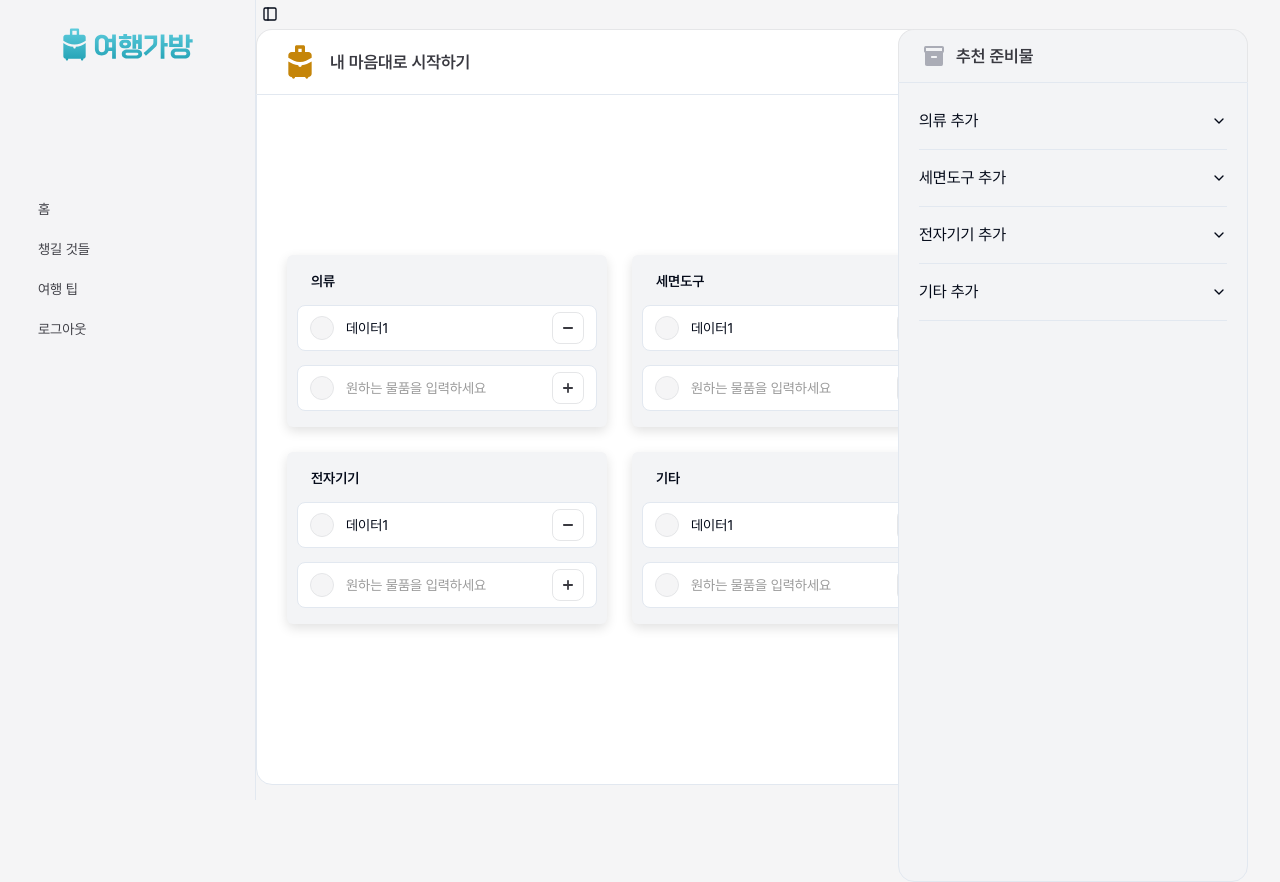
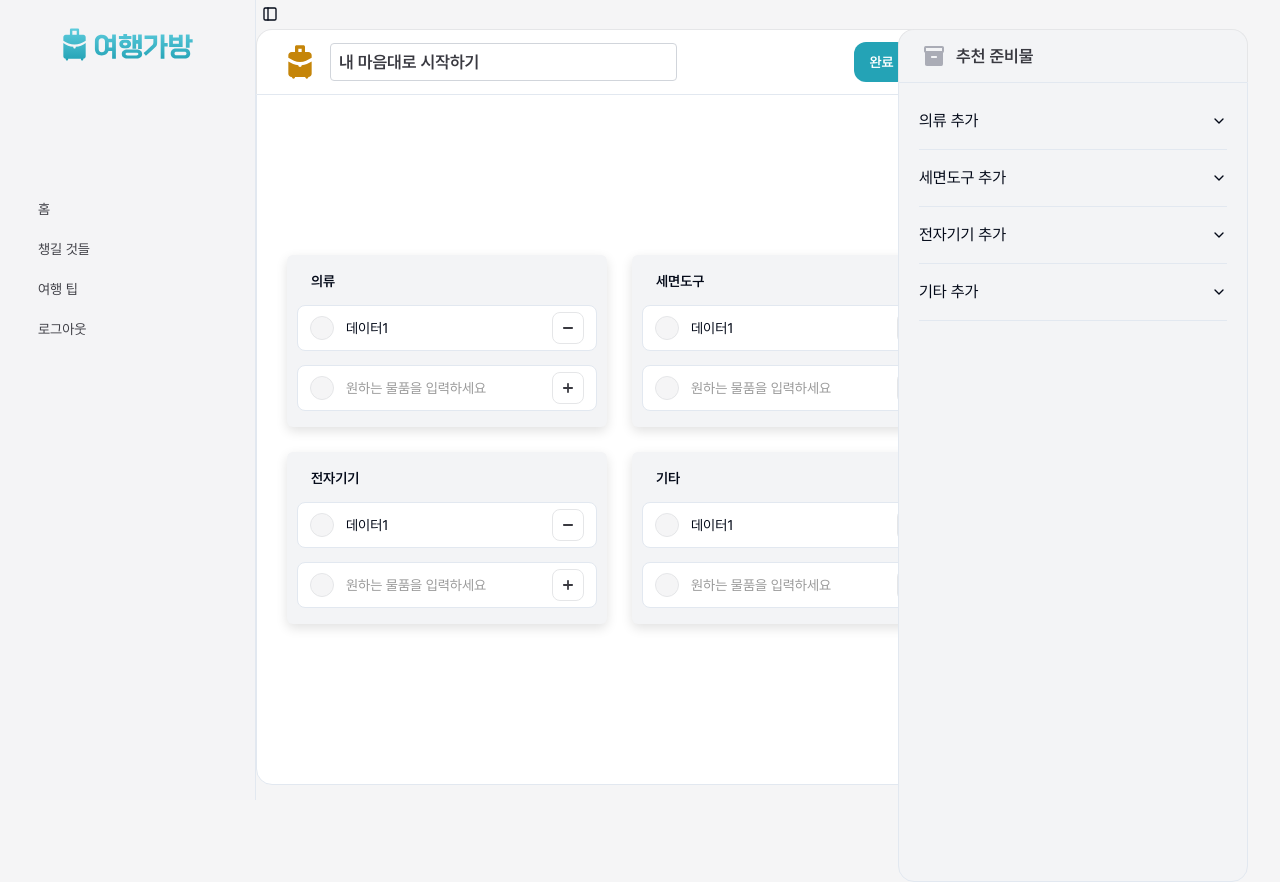
Before and after one commit to jiwonly/TravelBag, a React (Vite) app in the folder m7-frontend/: page /new in a window 1280 px wide. Built offline with nearby package versions, Linux system fonts and the light colour scheme.

Commit message:
✨ feat: Add template deletion and title editing functionality

```diff
--- a/m7-frontend/src/App.jsx
+++ b/m7-frontend/src/App.jsx
@@ -28,15 +28,19 @@ function reducer(state, action) {
       nextState = state.filter((item) => String(item.id) !== String(action.id));
       break;
     }
+    default: {
+      nextState = state;
+    }
   }
   return nextState;
 }
 
 const custom = [
+  { id: 8, title: "신나는 유럽 여행" },
+  { id: 7, title: "휴식이 필요해 떠나요" },
+  { id: 6, title: "먹고 죽으러 가는 여행" },
+  { id: 5, title: "중학교 친구들과 여행" },
   { id: 4, title: "연인과 오사카" },
-  { id: 5, title: "중학교 친구들과 여행" },
-  { id: 6, title: "먹고 죽으러 가는 여행" },
-  { id: 7, title: "휴식이 필요해 떠나요" },
 ];
 
 export const TemplateStateContext = createContext();
--- a/m7-frontend/src/components/BagList.jsx
+++ b/m7-frontend/src/components/BagList.jsx
@@ -2,7 +2,7 @@ import TravelBag from "./TravelBag";
 
 const BagList = () => {
   return (
-    <div className="baglist mt-[20px] mb-[50PX]">
+    <div className="baglist mt-[20px] mb-[10PX]">
       <div className="title text-[17px] text-gray-900">나의 여행가방</div>
       <div className="memo text-[13px] text-gray-500 mb-[15px]">
         OO님의 여행가방입니다.
--- a/m7-frontend/src/components/Button.jsx
+++ b/m7-frontend/src/components/Button.jsx
@@ -2,6 +2,7 @@ import { useNavigate } from "react-router-dom";
 
 const Button = ({ id, title, style }) => {
   const nav = useNavigate();
+
   const onClick = () => (id === 0 ? nav("/new") : nav(`/template/${id}`));
   return (
     <div>
--- a/m7-frontend/src/components/CustomStart.jsx
+++ b/m7-frontend/src/components/CustomStart.jsx
@@ -1,10 +1,16 @@
 import Header from "./Header";
 import { CheckList } from "./CheckList";
 
-const CustomStart = ({ isTemplate, icon, title }) => {
+const CustomStart = ({ isTemplate, icon, id, title }) => {
   return (
     <div>
-      <Header isTemplate={isTemplate} icon={icon} title={title} />
+      <Header
+        isTemplate={isTemplate}
+        icon={icon}
+        id={id}
+        title={title}
+        updateButton={true}
+      />
       <div className="Custom px-[30px] py-[160px] flex flex-col items-start flex-[1_0_0] self-stretch rounded-b-[16px] border-[1px] bg-[var(--White,_#FFF)]">
         <div className="grid grid-cols-2 gap-[25px] w-full">
           <CheckList title="의류" />
--- a/m7-frontend/src/components/Dashboard.jsx
+++ b/m7-frontend/src/components/Dashboard.jsx
@@ -1,3 +1,4 @@
+import { useContext } from "react";
 import BagList from "./BagList";
 import Header from "./Header";
 import TemplateList from "./TemplateList";
@@ -8,7 +9,7 @@ const Dashboard = ({ icon, title, memo }) => {
   return (
     <div>
       <Header isTemplate={isTemplate} icon={icon} title={title} memo={memo} />
-      <div className="Main flex px-[30px] flex-col items-start flex-[1_0_0] self-stretch rounded-b-[16px] border-[1px] bg-[var(--White,_#FFF)]">
+      <div className="Main flex px-[30px] mb-[20px] flex-col items-start flex-[1_0_0] self-stretch rounded-b-[16px] border-[1px] bg-[var(--White,_#FFF)]">
         <BagList />
         <TemplateList />
       </div>
--- a/m7-frontend/src/components/Header.jsx
+++ b/m7-frontend/src/components/Header.jsx
@@ -1,4 +1,4 @@
-import { useContext, useState } from "react";
+import { useContext, useState, useEffect } from "react";
 import {
   Select,
   SelectTrigger,
@@ -7,25 +7,67 @@ import {
   SelectItem,
 } from "../components/ui/select";
 import { TemplateStateContext } from "@/App";
-import { SelectedDisplatchData, SelectedSateData } from "@/pages/Template";
+import { SelectedDisplatchData } from "@/pages/Template";
+import trashIcon from "../assets/icon/trash.svg";
+import HeaderButton from "./HeaderButton";
+import { TemplateDispatchContext } from "@/App";
+import { useNavigate } from "react-router-dom";
 
-const Header = ({ isTemplate, icon, title, memo }) => {
+const Header = ({ isTemplate, icon, id, title, memo, updateButton }) => {
   const data = useContext(TemplateStateContext);
   const dispatchContext = useContext(SelectedDisplatchData);
   const onChange = dispatchContext?.onChange;
-  const [selectedTitle, setSelectedTitle] = useState(title); // 선택된 값을 useState에 보관!!!
+  const [selectedTitle, setSelectedTitle] = useState(title);
+  const [isEditing, setIsEditing] = useState(id < 4);
+  const [editedTitle, setEditedTitle] = useState(title);
+  const { onDelete, onUpdate } = useContext(TemplateDispatchContext);
+  const nav = useNavigate();
+
+  useEffect(() => {
+    setIsEditing(id < 4);
+  }, [id]);
 
   const onSelected = (value) => {
     onChange(value);
     setSelectedTitle(value);
   };
 
+  const onUpdateButton = () => {
+    if (isEditing) {
+      onUpdate(id, editedTitle);
+      setSelectedTitle(editedTitle);
+      setIsEditing(false);
+    } else {
+      setIsEditing(true);
+    }
+  };
+
+  const onDeleteButton = () => {
+    onDelete(id);
+    nav("/");
+  };
+
+  const updateStyle =
+    "w-[55px] h-10 bg-[#24a3b6] rounded-[12px] flex justify-center items-center text-white text-sm font-semibold font-[Pretendard]";
+
+  const deleteStyle =
+    "w-10 h-10 bg-[#24a3b6] rounded-[12px] flex justify-center items-center";
+
   return (
-    <div className="flex items-center py-[12px] px-[23px] gap-[10px] self-stretch border-t border-l border-r rounded-t-[16px] border-[#e5e6e8] bg-[var(--White,_#FFF)]">
+    <div className="flex items-center py-[12px] px-[23px] gap-[10px] self-stretch border-t border-l border-r rounded-t-[16px] border-[#e5e6e8] bg-[var(--White,_#FFF)] relative">
       <section className="icon w-[40px] h-[40px] flex-shrink-0">
         <img src={`/src/assets/icon/${icon}.svg`} alt="icon" />
       </section>
       {isTemplate ? (
+        <div className="flex flex-col">
+          {isEditing ? (
+            <input
+              type="text"
+              value={editedTitle}
+              onChange={(e) => setEditedTitle(e.target.value)}
+              className="text-[17px] font-[Pretendard] font-semibold leading-[28px] text-[#393940] border border-gray-300 rounded px-2 py-1"
+            />
+          ) : (
             <Select onValueChange={(value) => onSelected(value)}>
               <SelectTrigger className="w-[180px]">
                 <SelectValue placeholder={selectedTitle} />
@@ -38,6 +80,8 @@ const Header = ({ isTemplate, icon, title, memo }) => {
                 ))}
               </SelectContent>
             </Select>
+          )}
+        </div>
       ) : (
         <div className="flex flex-col">
           <section className="title text-[17px] font-[Pretendard] font-semibold not-italic leading-[28px] mb-[0px] text-[#393940]">
@@ -48,6 +92,25 @@ const Header = ({ isTemplate, icon, title, memo }) => {
           </section>
         </div>
       )}
+      <div className="absolute right-[25px] flex gap-2">
+        {updateButton && (
+          <>
+            <HeaderButton
+              id={id}
+              title={title}
+              style={updateStyle}
+              onClick={onUpdateButton}
+              isEditing={isEditing}
+            />
+            <HeaderButton
+              id={id}
+              imageSrc={trashIcon}
+              style={deleteStyle}
+              onClick={onDeleteButton}
+            />
+          </>
+        )}
+      </div>
     </div>
   );
 };
--- /dev/null
+++ b/m7-frontend/src/components/HeaderButton.jsx
@@ -0,0 +1,29 @@
+import { useNavigate } from "react-router-dom";
+
+const HeaderButton = ({ id, title, style, imageSrc, onClick, isEditing }) => {
+  let onUpdated = false;
+  const nav = useNavigate();
+
+  return (
+    <div>
+      <button onClick={onClick} className={`Button ${style}`}>
+        {imageSrc ? (
+          <img
+            src={imageSrc}
+            alt="button icon"
+            style={{
+              width: "20px",
+              height: "20px",
+            }}
+          />
+        ) : isEditing ? (
+          "완료"
+        ) : (
+          "수정"
+        )}
+      </button>
+    </div>
+  );
+};
+
+export default HeaderButton;
--- a/m7-frontend/src/components/TravelBag.jsx
+++ b/m7-frontend/src/components/TravelBag.jsx
@@ -7,7 +7,7 @@ const TravelBag = () => {
   const style =
     "w-[240px] h-[53px] min-w-[240px] p-[20px] flex items-center rounded-[12px] border-[1px] bg-[var(--Gray-50,_#F5F5F6)] [box-shadow:0px] shadow-custom text-[16px] font-[Pretendard] text-gray-800";
   return (
-    <div className="TravelBag flex gap-[30px] ">
+    <div className="TravelBag grid grid-cols-4 gap-[30px] ">
       {data.map((item) => (
         <Button key={item.id} {...item} style={style} />
       ))}
--- a/m7-frontend/src/pages/New.jsx
+++ b/m7-frontend/src/pages/New.jsx
@@ -2,8 +2,10 @@ import { SideBar } from "@/components/SideBar";
 import { SidebarProvider, SidebarTrigger } from "@/components/ui/sidebar";
 import RecommendBar from "@/components/RecommendBar";
 import CustomStart from "@/components/CustomStart";
+import { templateList } from "@/util/get-template-list";
 
 const New = ({ children }) => {
+  const data = templateList.find((item) => item.id === 0);
   return (
     <div className="flex">
       <SidebarProvider>
@@ -12,9 +14,10 @@ const New = ({ children }) => {
           <SidebarTrigger />
           {children}
           <CustomStart
-            isTemplate={false}
+            isTemplate={true}
             icon="bag"
-            title="내 마음대로 시작하기"
+            id={data.id}
+            title={data.title}
           />
         </main>
       </SidebarProvider>
--- a/m7-frontend/src/pages/Template.jsx
+++ b/m7-frontend/src/pages/Template.jsx
@@ -45,8 +45,9 @@ const Template = ({ children }) => {
           <SelectedSateData.Provider value={input}>
             <SelectedDisplatchData.Provider value={{ onChange }}>
               <CustomTemplate
-                isTemplate={params.id < 4 ? false : true}
+                isTemplate={true}
                 icon="bag"
+                id={params.id}
                 title={params.id < 4 ? basicTitle : input}
               />
             </SelectedDisplatchData.Provider>
```
Also changed, not shown: m7-frontend/src/components/CustomTemplate.jsx (+8 -2 lines), m7-frontend/src/assets/icon/trash.svg (added). Lines whose indentation alone changed are shown as unchanged.
